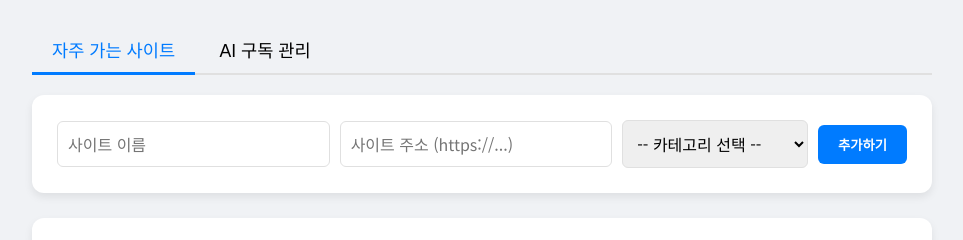
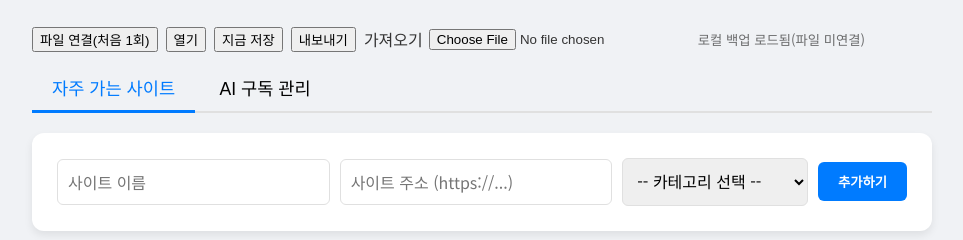
Before and after one commit to lmagiconcertl-sketch/gemin-dashborad, a plain HTML site: page index.html in a window 1280 px wide. Shown: the part 166-406 px from the top of the page, without its empty margins (158-1121 px from the left). Drawn offline with Linux system fonts and the light colour scheme.

Commit message:
Update index.html

```diff
--- a/index.html
+++ b/index.html
@@ -13,6 +13,22 @@
             <h1>🤖 나만의 AI 대시보드</h1>
             <p>자주 사용하는 AI 서비스와 구독 정보를 관리하세요.</p>
         </header>
+
+
+<!-- 저장 컨트롤 -->
+<div id="storage-controls" style="display:flex;gap:8px;align-items:center;margin:12px 0;">
+  <button id="pick-file">파일 연결(처음 1회)</button>
+  <button id="open-file">열기</button>
+  <button id="save-now">지금 저장</button>
+  <button id="export-data">내보내기</button>
+  <label style="display:inline-flex;gap:6px;align-items:center;">
+    <span>가져오기</span>
+    <input id="import-data" type="file" accept="application/json">
+  </label>
+  <small id="storage-status" style="margin-left:8px;opacity:.7;"></small>
+</div>
+
+
 
         <div class="tabs">
             <div class="tab-buttons">
@@ -86,5 +102,20 @@
     </div>
 
     <script src="script.js"></script>
+
+<script src="./app-storage.js"></script>
+<script>
+  // (임시) 렌더 함수가 없다면 콘솔로만 확인
+  window.renderSites = window.renderSites || function(state){ console.log('render', state); };
+
+  // 사이트 추가할 때 호출할 헬퍼
+  window.addSiteToState = function(site){
+    window.__STATE__.sites.push(site);
+    window.__saveState__();                 // 파일/로컬 모두 저장
+    window.renderSites(window.__STATE__);   // 화면 갱신
+  };
+</script>
+
+
 </body>
 </html>
```
